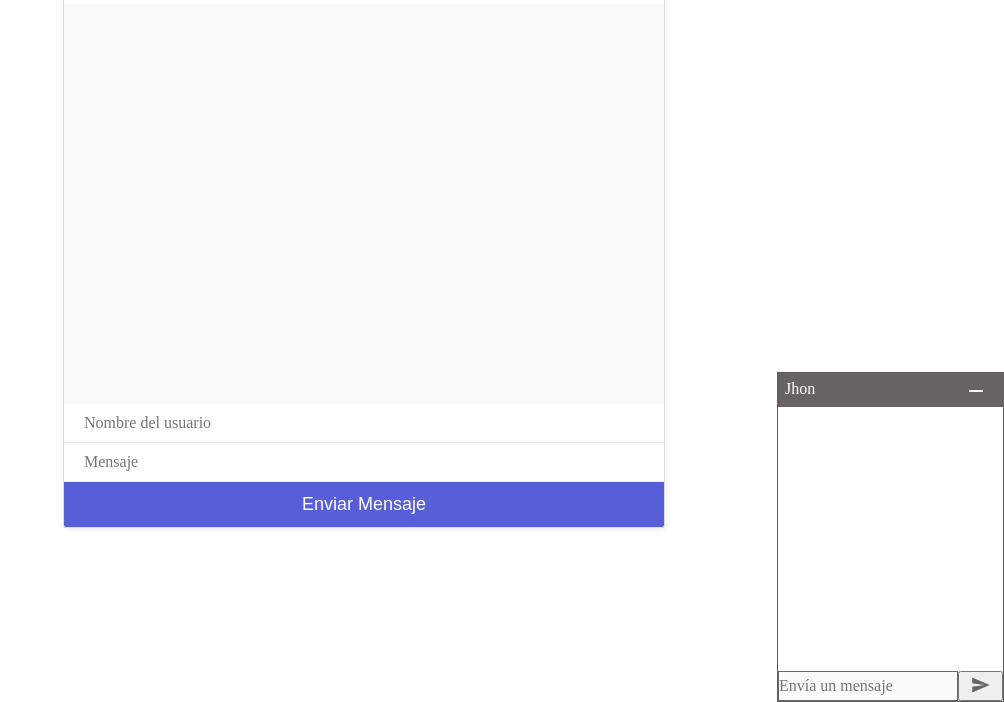
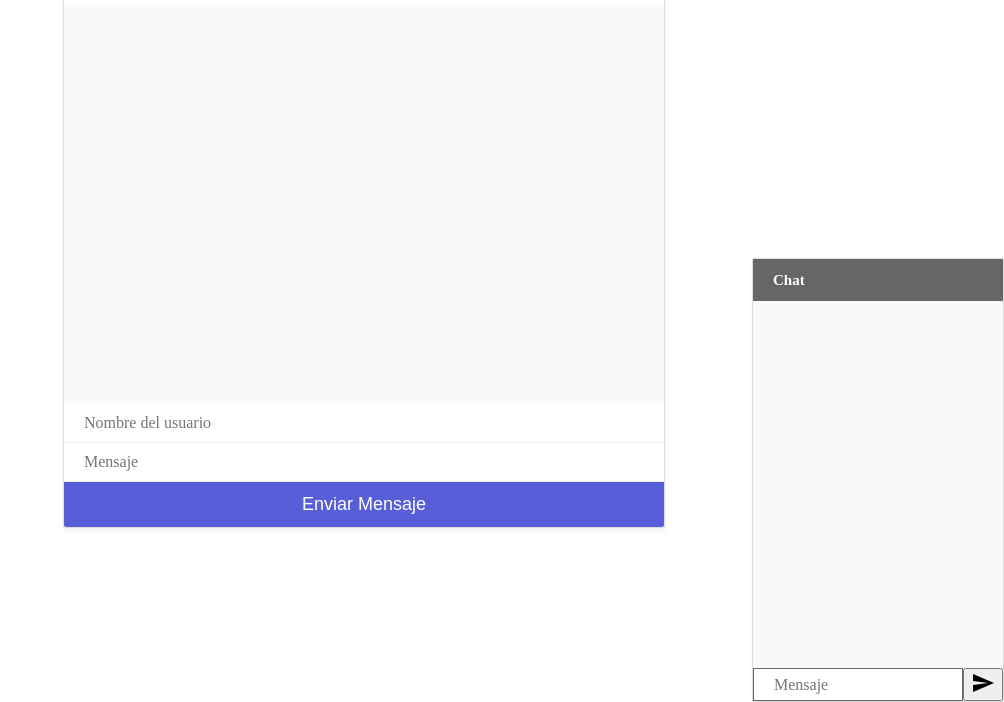
Before and after one commit to jhon0520/chat, a website: page public/index.html in a window 1280 px wide. Shown: the part 98-800 px from the top of the page, without its empty margins (276-1280 px from the left). Drawn offline with nearby package versions, Linux system fonts and the light colour scheme; no server answers.

Commit message:
Arreglo de ChatSecundario son boton minimizar

```diff
--- a/public/index.css
+++ b/public/index.css
@@ -73,110 +73,53 @@ input{
 }
 
 /* ----- Chat inferior derecha ----- */
-.chat{
+
+#Chat2{
+    width: 250px;
     position: absolute;
-    height: 300px;
-    width: 225px;
-    background-color: rgb(255, 255, 255);
-    bottom:0px;
-    right:0px;
-    border-style:solid;
-    border-width:thin;
-    border-color: rgb(97, 92, 92);
-    padding: 28px 0 0 0;
-
-    }
-
-div#user-name{
-    position: absolute;
-    height: 20px;
-    width:94%;
-    top: 0%;
-    left: 0%;
-    color: white;
-    padding: 7px;
-    background-color: rgb(104, 98, 98);
-
+    right: 0;
+    bottom: 0;
+    border: 1px solid #ddd;
+    box-shadow: 1px 3px 5px rgba(0,0,0,0.05);
+    border-radius: 2px;
+    background: #666;
 }
 
-div#user-name p#UserNameChat{
-    size:2% ;
-    margin: 0;
+div#Chat2 h2{
+    font-size: 15px;
+    padding: 0px 20px;
+    color: #ffffff;
 }
 
-.button{
-    position: absolute;
-    height: 24px;
-    width: 20%;
-    top: 0%;
-    right: 0%;
-    color: white;
-    margin: 5px;
+#chat-window2{
+    height: 400px;
+    overflow: auto;
+    background: #f9f9f9;
 }
 
-#minimize{
-    height: 100%;
-    width: 100%;
-    margin: auto;
-    position: absolute;
-    background-color: Transparent;
-    background-repeat:no-repeat;
-    border: none;
-    cursor:pointer;
-    overflow: hidden;
-    color: white;
-    text-align:"center";
-
-}
-
-.chat-chat-window2{
-    position: relative;
-    overflow: auto;
-    height: 267px;
-    width: 90%;
-    background-color: rgb(255, 255, 255);
-    top: 10.5%;
-    left: 0%;
-    margin: 5%;
-    border-color: rgb(97, 92, 92);
-
-}
-
-input#Mensaje2 {
-    position: absolute;
-    bottom: 0px;
-    left: 0px;
-    height: 30px;
-    width: 180px;
-    z-index: 99;
-    background: #fafafa;
-    border: 2px;
-    outline: none;
-    border-style:solid;
-    border-width:thin;
-    color: #666;
-    font-weight: 400;
-    padding: 0;
-}
-
-#Enviar2{
-    position: absolute;
-    height: 30px;
-    width: 20%;
-    bottom: 0%;
-    right: 0%;
-    color: white;
-
-}
-
-div#output2 p{
-    padding: 3px 0px;
+#output2 p{
+    padding: 14px 0px;
+    margin: 0 20px;
     border-bottom: 1px solid #e9e9e9;
     color: #555;
 }
 
-button#Enviar2 i.material-icons{
-    font-size:20px;
-    color:#666;
+#feedback2 p{
+    color: #aaa;
+    padding: 14px 0px;
+    margin: 0 20px;
+}
 
+input#Mensaje2[type="text"]{
+    position: absolute;
+    width: 210px;
+    height: 33px;
+    bottom: 0px;
+    left: 0px;
+    border: 1px solid #666;
 }
+button#Enviar2{
+    position: absolute;
+    bottom: 0%;
+    right: 0%;
+}
--- a/public/index.html
+++ b/public/index.html
@@ -28,33 +28,18 @@
     </div>
 
     <!-- Chat Pequeño -->
-    <div id="chat" class="chat">
-        <div id='user-name' class="username">
-            <p id="UserNameChat">Jhon</p>
 
-            <div class="button">
-                <button id="minimize" class="minimize">
-                    <i class="material-icons" onclick="MinimizeFunction()">remove</i>
-                </button>
-            </div>
-
-        </div>
-
-        <div id="chat-window2" class="chat-window2">
-
+    <div id="Chat2">
+        <h2>Chat</h2>
+        <div id="chat-window2">
             <div id="output2"></div>
             <div id="feedback2"></div>
-
         </div>
-        <div id="messages"></div>
-
-        <input id="Mensaje2" class="textarea" type="text" placeholder="Envía un mensaje" />
+        <input id="Mensaje2" type="text" placeholder="Mensaje" />
         <button id="Enviar2">
             <i class="material-icons">send</i>
         </button>
-
     </div>
-
 
 </body>
 
```
Lines whose indentation alone changed are shown as unchanged.
